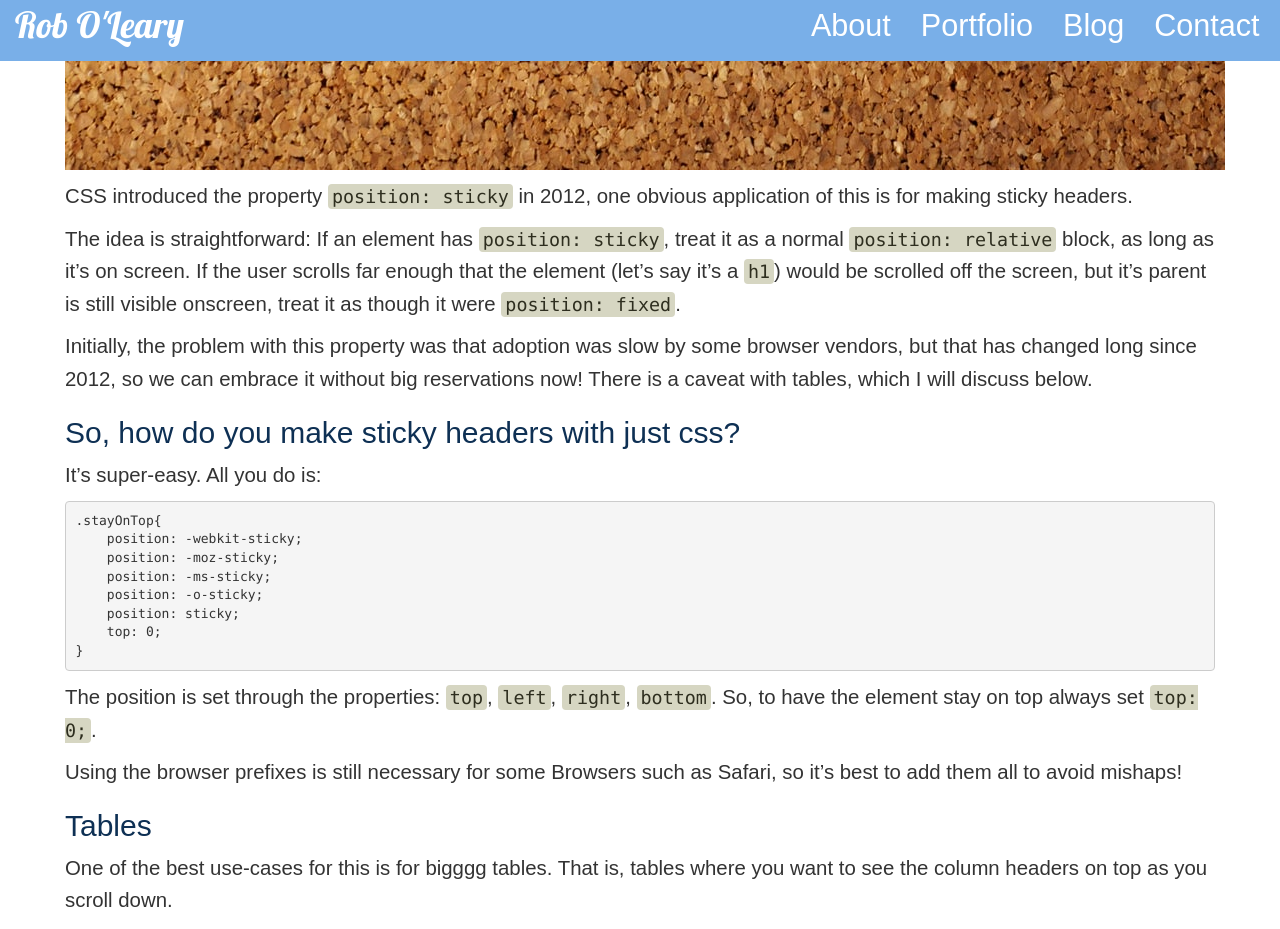
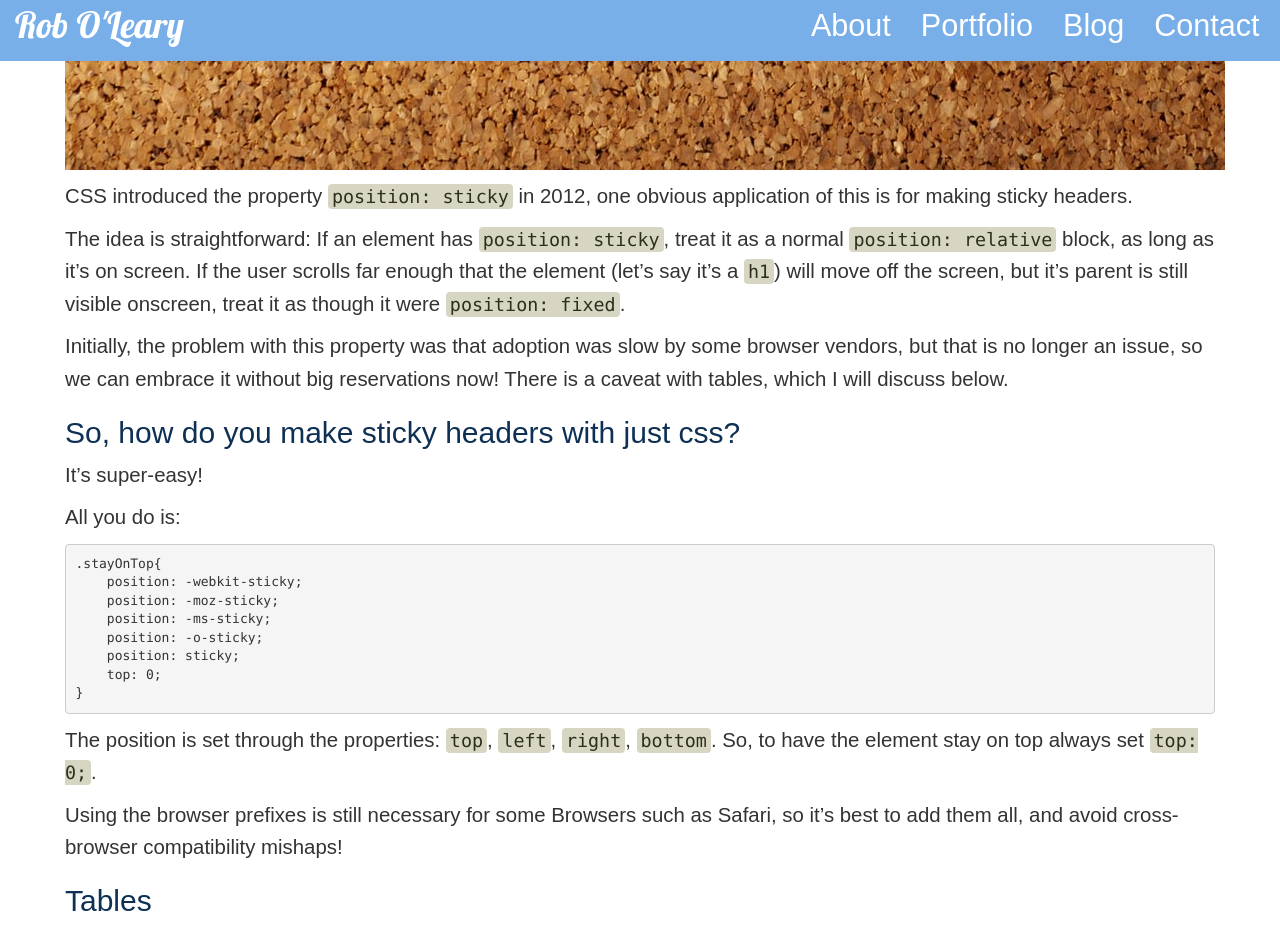
Before and after one commit to robole/robole.github.io, a Jekyll site: the page built from _posts/2020-03-01-sticky-headers.md, in a window 1280 px wide and 1400 px high, scrolled down 1295 px. Shown: the top 929 px of the window. Built offline with Jekyll 4.4.1, drawn with Linux system fonts in a browser that asks for light colours; nearby versions of some CDN libraries; comment, search, counter and statistics services are not loaded.

Commit message:
tweaking sticky header and fun learning posts

````diff
--- a/_posts/2020-03-01-sticky-headers.md
+++ b/_posts/2020-03-01-sticky-headers.md
@@ -9,13 +9,15 @@ published: true
 
 CSS introduced the property `position: sticky` in 2012, one obvious application of this is for making sticky headers.
 
-The idea is straightforward: If an element has `position: sticky`, treat it as a normal `position: relative` block, as long as it’s on screen. If the user scrolls far enough that the element (let’s say it’s a `h1`) would be scrolled off the screen, but it's parent is still visible onscreen, treat it as though it were `position: fixed`.
+The idea is straightforward: If an element has `position: sticky`, treat it as a normal `position: relative` block, as long as it’s on screen. If the user scrolls far enough that the element (let’s say it’s a `h1`) will move off the screen, but it's parent is still visible onscreen, treat it as though it were `position: fixed`.
 
-Initially, the problem with this property was that adoption was slow by some browser vendors, but that has changed long since 2012, so we can embrace it without big reservations now! There is a caveat with tables, which I will discuss below.
+Initially, the problem with this property was that adoption was slow by some browser vendors, but that is no longer an issue, so we can embrace it without big reservations now! There is a caveat with tables, which I will discuss below.
 
 ## So, how do you make sticky headers with just css?
 
-It’s super-easy. All you do is:
+It’s super-easy!
+
+All you do is:
 
 ```css
 .stayOnTop{
@@ -29,7 +31,7 @@ It’s super-easy. All you do is:
 ```
 The position is set through the properties: `top`, `left`, `right`, `bottom`. So, to have the element stay on top always set `top: 0;`.
 
-Using the browser prefixes is still necessary for some Browsers such as Safari, so it's best to add them all to avoid mishaps!
+Using the browser prefixes is still necessary for some Browsers such as Safari, so it's best to add them all, and avoid cross-browser compatibility mishaps!
 
 ## Tables
 
````
Also changed, not shown: _posts/2020-04-13-make-learning-fun.md (+27 -5 lines).
